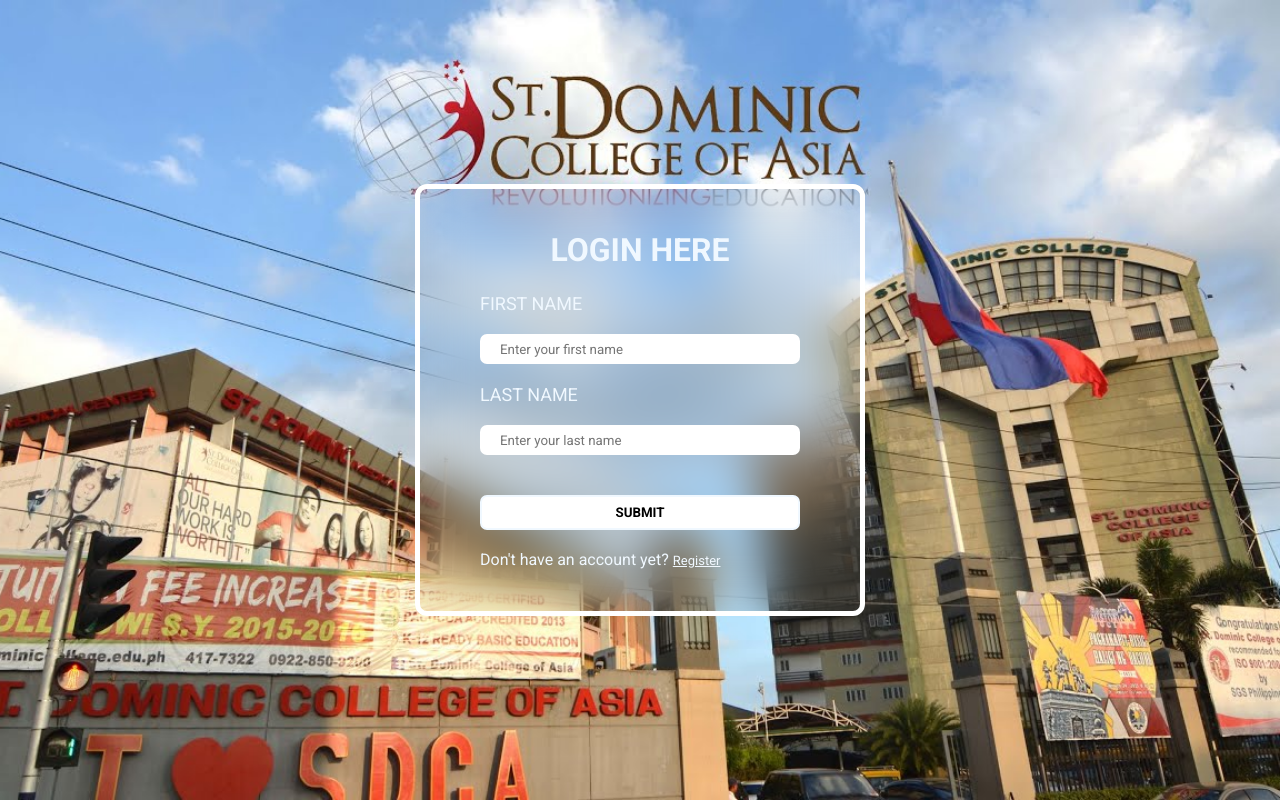
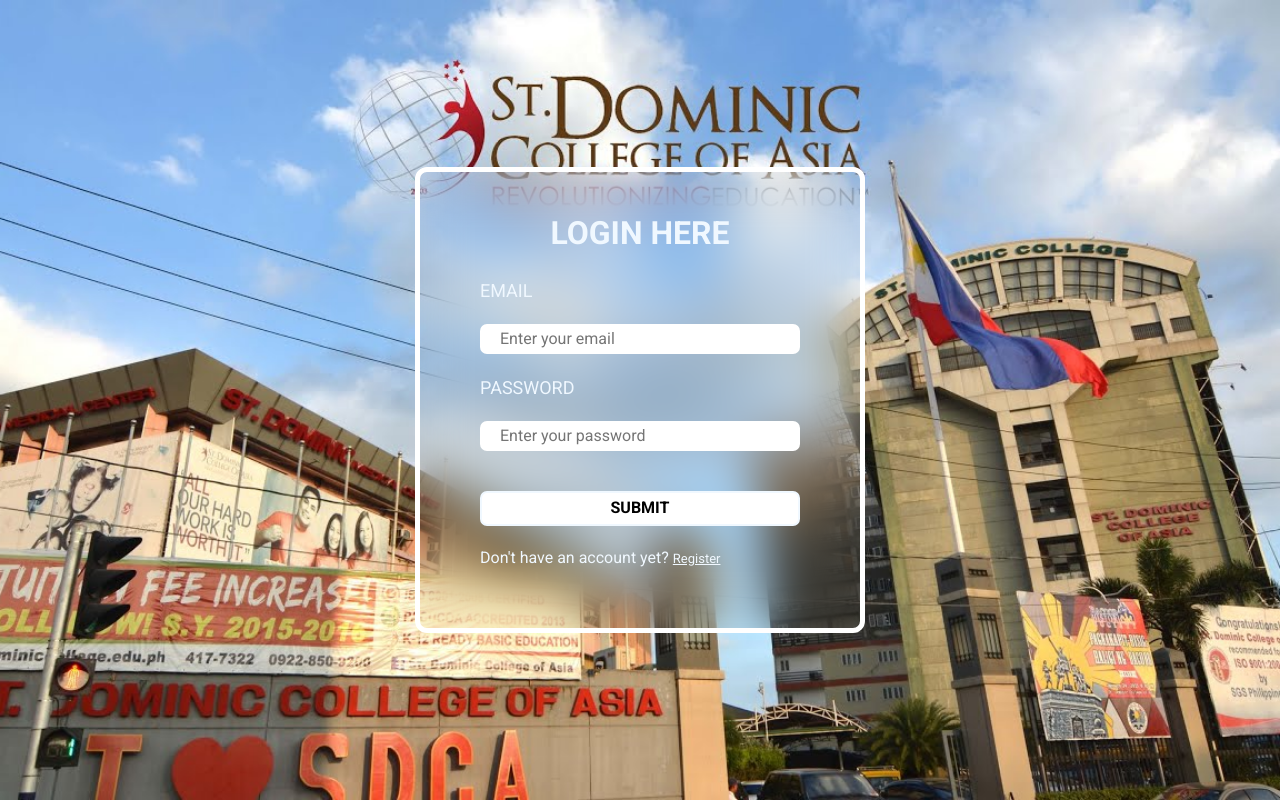
Before and after one commit to UnforgottenxKyle/Crud_CI3, a CodeIgniter app: page /Crud_CI3/ in a window 1280 px wide. Run offline with CodeIgniter, Linux system fonts and the light colour scheme.

Commit message:
last commit

```diff
--- a/application/config/config.php
+++ b/application/config/config.php
@@ -23,7 +23,7 @@ defined('BASEPATH') OR exit('No direct script access allowed');
 | a PHP script and you can easily do that on your own.
 |
 */
-$config['base_url'] = 'http://localhost/crud_prac/';
+$config['base_url'] = 'http://localhost/Crud_CI3/';
 
 /*
 |--------------------------------------------------------------------------
--- a/application/config/database.php
+++ b/application/config/database.php
@@ -94,24 +94,3 @@ $db['default'] = array(
 	'failover' => array(),
 	'save_queries' => TRUE
 );
-$db['default'] = array(
-	'dsn'	=> '',
-	'hostname' => 'localhost',
-	'username' => 'root',
-	'password' => '',
-	'database' => 'crud_proj',
-	'dbdriver' => 'mysqli',
-	'dbprefix' => '',
-	'pconnect' => FALSE,
-	'db_debug' => (ENVIRONMENT !== 'production'),
-	'cache_on' => FALSE,
-	'cachedir' => '',
-	'char_set' => 'utf8',
-	'dbcollat' => 'utf8_general_ci',
-	'swap_pre' => '',
-	'encrypt' => FALSE,
-	'compress' => FALSE,
-	'stricton' => FALSE,
-	'failover' => array(),
-	'save_queries' => TRUE
-);
--- a/application/controllers/User.php
+++ b/application/controllers/User.php
@@ -22,6 +22,7 @@ class User extends CI_Controller
 
     public function home()
     {
+
         $query['datas'] = $this->user_model->retriveData();
         $this->load->view('home', $query);
     }
@@ -39,13 +40,16 @@ class User extends CI_Controller
             'last_name' => $this->input->post('last_name'),
             'gender' => $this->input->post('gender'),
             'email' => $this->input->post('email'),
+            'password' => md5($this->input->post('password')),
         ];
 
         $this->form_validation->set_error_delimiters('<div style="color: maroon; font-size:12px;">', '</div>');
-        $this->form_validation->set_rules('first_name', 'Firstname', 'required|min_length[2 ]');
+        $this->form_validation->set_rules('first_name', 'Firstname', 'required|min_length[2]');
         $this->form_validation->set_rules('last_name', 'Lastname', 'required|min_length[2]');
         $this->form_validation->set_rules('gender', 'Gender', 'required');
         $this->form_validation->set_rules('email', 'Email', 'required|valid_email');
+        $this->form_validation->set_rules('password', 'Password', 'required|min_length[7]');
+        $this->form_validation->set_rules('c_password', 'Confirm Password', 'required|matches[password]');
 
         if ($this->form_validation->run() == FALSE) {
             $this->load->view('auth/register');
@@ -73,18 +77,19 @@ class User extends CI_Controller
     public function login()
     {
 
-        $firstname = $this->input->post('first_name');
-        $lastname = $this->input->post('last_name');
-        $user_id = $this->user_model->userLogin($firstname, $lastname);
+        $email = $this->input->post('email');
+        $password = md5($this->input->post('password'));
+        $user_id = $this->user_model->userLogin($email, $password);
 
         $this->form_validation->set_error_delimiters('<div style="color: maroon; font-size:12px;">', '</div>');
-        $this->form_validation->set_rules('first_name', 'Firstname', 'required|min_length[2 ]');
-        $this->form_validation->set_rules('last_name', 'Lastname', 'required|min_length[2]');
+        $this->form_validation->set_rules('email', 'email', 'required|min_length[2 ]|valid_email');
+        $this->form_validation->set_rules('password', 'password', 'required|min_length[7]');
 
         if ($user_id) {
 
             $result = [
-                'first_name' => $user_id['first_name'],
+                'email' => $user_id['email'],
+                'password' => $user_id['password'],
                 'last_name' => $user_id['last_name'],
                 'is_login' => true
             ];
@@ -92,6 +97,7 @@ class User extends CI_Controller
 
             $this->session->set_userdata($result);
             $this->session->set_flashdata('success', $this->session->last_name);
+            $this->session->set_flashdata('welcome', "You're successfully login");
             redirect(base_url('User/home'));
         } else {
             $this->session->set_flashdata('error', 'Wrong Credential');
@@ -132,8 +138,12 @@ class User extends CI_Controller
 
     public function delete($id)
     {
-        $this->user_model->deleteData($id);
+
+
+        $this->user_model->updateData($id, ['is_valid'=> 0]);
         redirect(base_url('User/home'));
+        // $this->user_model->deleteData($id);
+        // redirect(base_url('User/home'));
     }
 
     public function logout()
@@ -141,4 +151,5 @@ class User extends CI_Controller
         $this->session->sess_destroy();
         redirect(base_url('User/index'));
     }
+
 }
--- a/application/controllers/Welcome.php
+++ b/application/controllers/Welcome.php
@@ -22,4 +22,5 @@ class Welcome extends CI_Controller {
 	{
 		$this->load->view('welcome_message');
 	}
+
 }
--- a/application/models/user_model.php
+++ b/application/models/user_model.php
@@ -18,10 +18,10 @@ class User_model extends CI_Model
         }
     }
 
-    public function userLogin($firstname, $lastname)
+    public function userLogin($email, $password)
     {
-        $this->db->where('first_name', $firstname, true);
-        $this->db->where('last_name', $lastname, true);
+        $this->db->where('email', $email, true);
+        $this->db->where('password', $password, true);
         $query = $this->db->get('login');
 
         if ($query->num_rows() == 1) {
@@ -50,6 +50,7 @@ class User_model extends CI_Model
 
     public function retriveData()
     {
+        $this->db->where('is_valid', '1');
         $query = $this->db->get('login');
         return $query->result_array();
     }
@@ -69,7 +70,8 @@ class User_model extends CI_Model
 
     public function deleteData($id)
     {
+        $this->db->where('is_valid', '0');
         $this->db->where('id', $id);
-        $this->db->delete('login');
+        $this->db->update('login');
     }
 }
--- a/application/views/auth/login.php
+++ b/application/views/auth/login.php
@@ -10,10 +10,10 @@
         <?php } ?>
         <?php echo validation_errors(); ?>
         <form action="<?= base_url() ?>User/login" method="post">
-            <label>FIRST NAME </label><br>
-            <input type="text" name="first_name" placeholder="Enter your first name" required /><br>
-            <label>LAST NAME </label><br>
-            <input type="text" name="last_name" placeholder="Enter your last name" required /><br>
+            <label>EMAIL </label><br>
+            <input type="email" name="email" placeholder="Enter your email" required /><br>
+            <label>PASSWORD </label><br>
+            <input type="password" name="password" placeholder="Enter your password" required /><br>
 
             <input type="submit" class="button" name="Create" value="SUBMIT">
             <p>Don't have an account yet? <a href="<?= base_url() ?>User/register">Register</a></p>
--- a/application/views/template/footer.php
+++ b/application/views/template/footer.php
@@ -1,3 +1,6 @@
+
 <script src="https://cdn.jsdelivr.net/npm/bootstrap@3.4.1/dist/js/bootstrap.min.js" integrity="sha384-aJ21OjlMXNL5UyIl/XNwTMqvzeRMZH2w8c5cRVpzpU8Y5bApTppSuUkhZXN0VxHd" crossorigin="anonymous"></script>
+<script src="https://cdn.jsdelivr.net/npm/@popperjs/core@2.11.8/dist/umd/popper.min.js" integrity="sha384-I7E8VVD/ismYTF4hNIPjVp/Zjvgyol6VFvRkX/vR+Vc4jQkC+hVqc2pM8ODewa9r" crossorigin="anonymous"></script>
+<script src="https://cdn.jsdelivr.net/npm/bootstrap@5.3.3/dist/js/bootstrap.min.js" integrity="sha384-0pUGZvbkm6XF6gxjEnlmuGrJXVbNuzT9qBBavbLwCsOGabYfZo0T0to5eqruptLy" crossorigin="anonymous"></script>
 </body>
 </html>
--- a/application/views/template/header.php
+++ b/application/views/template/header.php
@@ -7,7 +7,7 @@
     <meta name="viewport" content="width=device-width, initial-scale=1.0">
     <link rel="stylesheet" href="<?= base_url() ?>assets/css/style.css">
     <title>Crud Project</title>
-
+    <link href="https://cdn.jsdelivr.net/npm/bootstrap@5.3.3/dist/css/bootstrap.min.css" rel="stylesheet" integrity="sha384-QWTKZyjpPEjISv5WaRU9OFeRpok6YctnYmDr5pNlyT2bRjXh0JMhjY6hW+ALEwIH" crossorigin="anonymous">
 </head>
 
 <body>
--- a/application/views/template/navbar.php
+++ b/application/views/template/navbar.php
@@ -1,11 +1,11 @@
 <section class="home-section">
     <nav>
         <div class="logo">
-            <h1>CRUD PROJECT</h1>
+            <h1><a href="<?= base_url('User/home') ?>">CRUD PROJECT</a></h1>
         </div>
         <div>
             <ul class="nav-links">
-                <li><a><?= $this->session->last_name ?></a></li>
+                <li style="margin-right:40px;"><a href="<?=base_url()?>/User/home"><?= 'HELLO WELCOME, '.strtoupper($this->session->last_name) ?></a></li>
                 <li><a href="<?= base_url('User/logout') ?>">LOGOUT</a></li>
             </ul>
         </div>
```
Also changed, not shown: application/views/auth/register.php (+7 -2 lines), application/views/edit.php (+18 -8 lines), application/views/home.php (+20 -10 lines), assets/css/style.css (+29 -2 lines).
